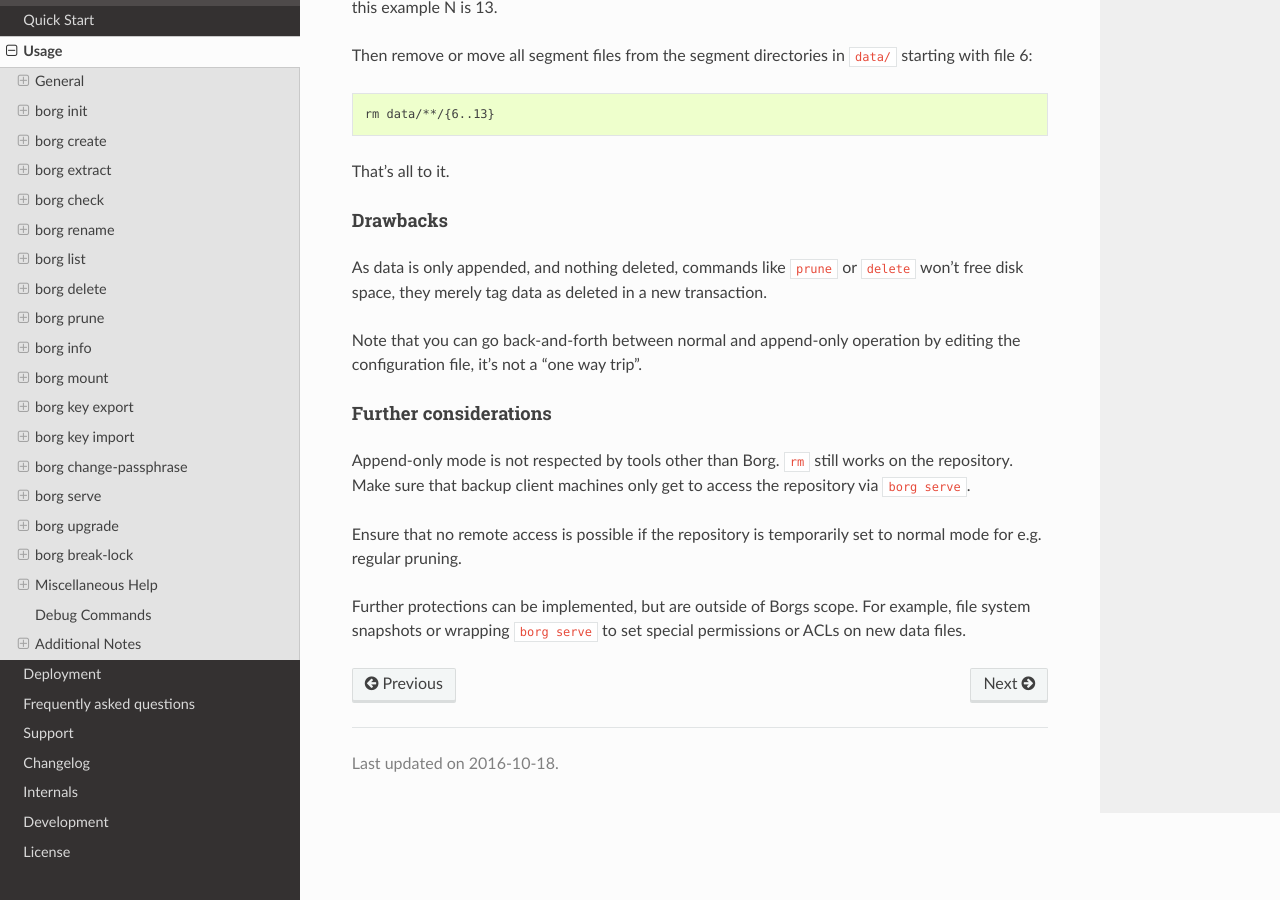
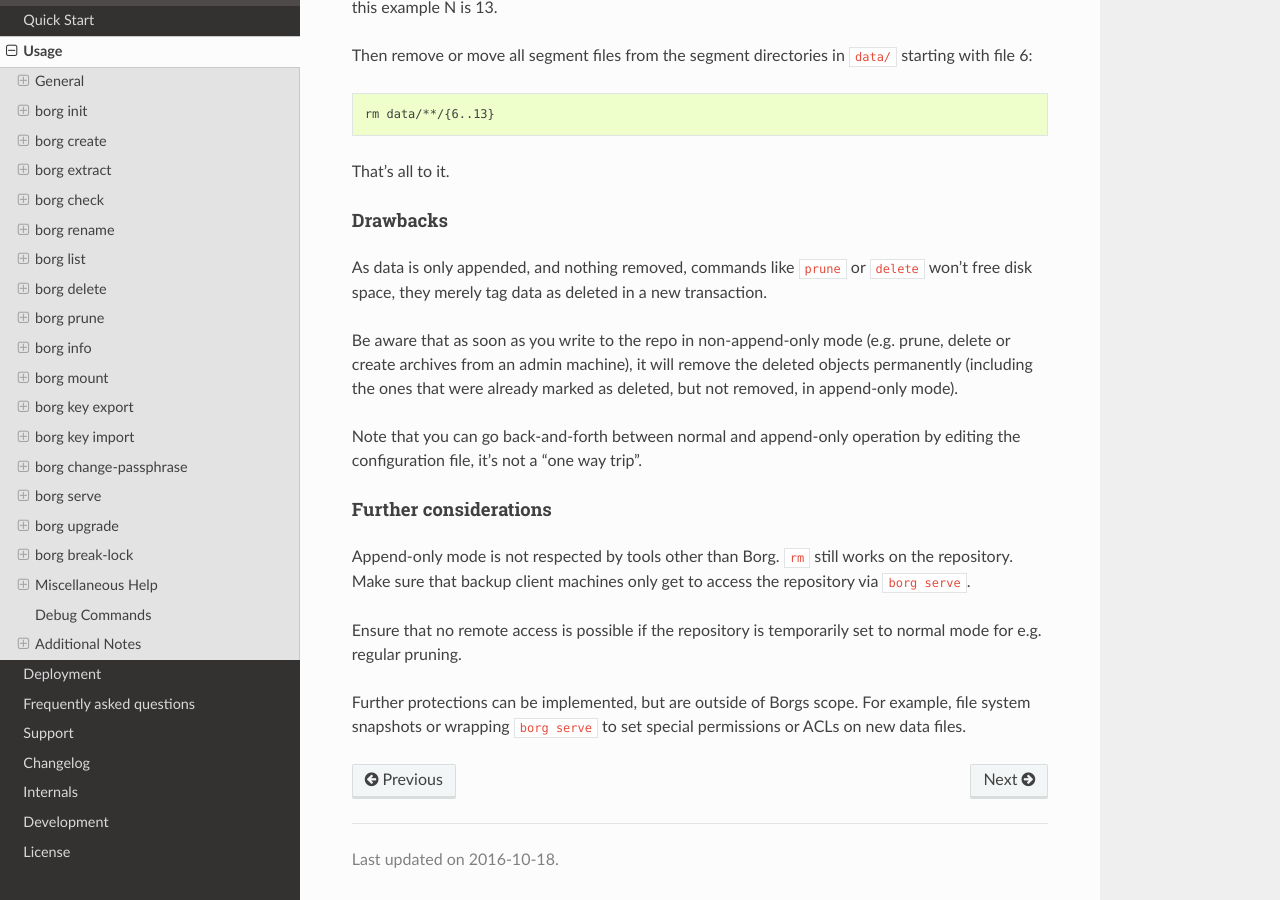
Before and after one commit to borgbackup/borg, a Sphinx documentation site: the page built from docs/usage.rst, in a window 1280 px wide and 900 px high, scrolled down 32950 px. Built offline with Sphinx 7.4.7 and the Read the Docs theme 2.0.0, drawn with Linux system fonts in a browser that asks for light colours; pages that are not in the unit, such as notebooks, are missing from menus; the version number could not be read and is left out.

Commit message:
add clarification about append-only mode, fixes #1689

```diff
--- a/docs/usage.rst
+++ b/docs/usage.rst
@@ -800,8 +800,13 @@
 Drawbacks
 +++++++++
 
-As data is only appended, and nothing deleted, commands like ``prune`` or ``delete``
+As data is only appended, and nothing removed, commands like ``prune`` or ``delete``
 won't free disk space, they merely tag data as deleted in a new transaction.
+
+Be aware that as soon as you write to the repo in non-append-only mode (e.g. prune,
+delete or create archives from an admin machine), it will remove the deleted objects
+permanently (including the ones that were already marked as deleted, but not removed,
+in append-only mode).
 
 Note that you can go back-and-forth between normal and append-only operation by editing
 the configuration file, it's not a "one way trip".
```
